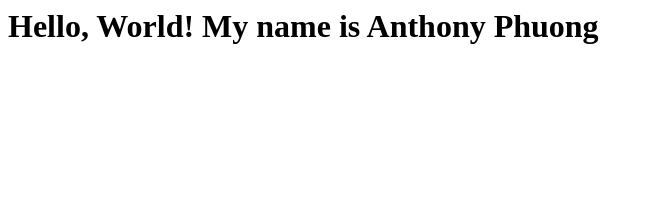
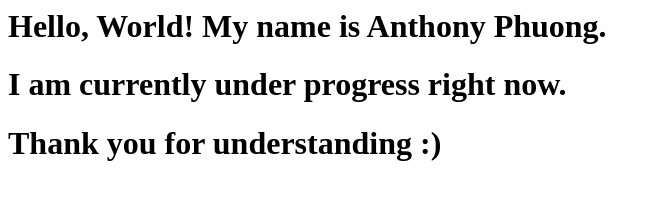
Before and after one commit to anthphuong/anthphuong.github.io, a plain HTML site: page index.html in a window 1280 px wide. Shown: the whole page, without its empty margins (0-660 px from the left). Drawn offline with Linux system fonts and the light colour scheme.

Commit message:
Update index.html

```diff
--- a/index.html
+++ b/index.html
@@ -1 +1,3 @@
-<h1>Hello, World! My name is Anthony Phuong </h1>
+<h1>Hello, World! My name is Anthony Phuong.</h1>
+<h1>I am currently under progress right now.</h1>
+<h1>Thank you for understanding :)</h1>
```
